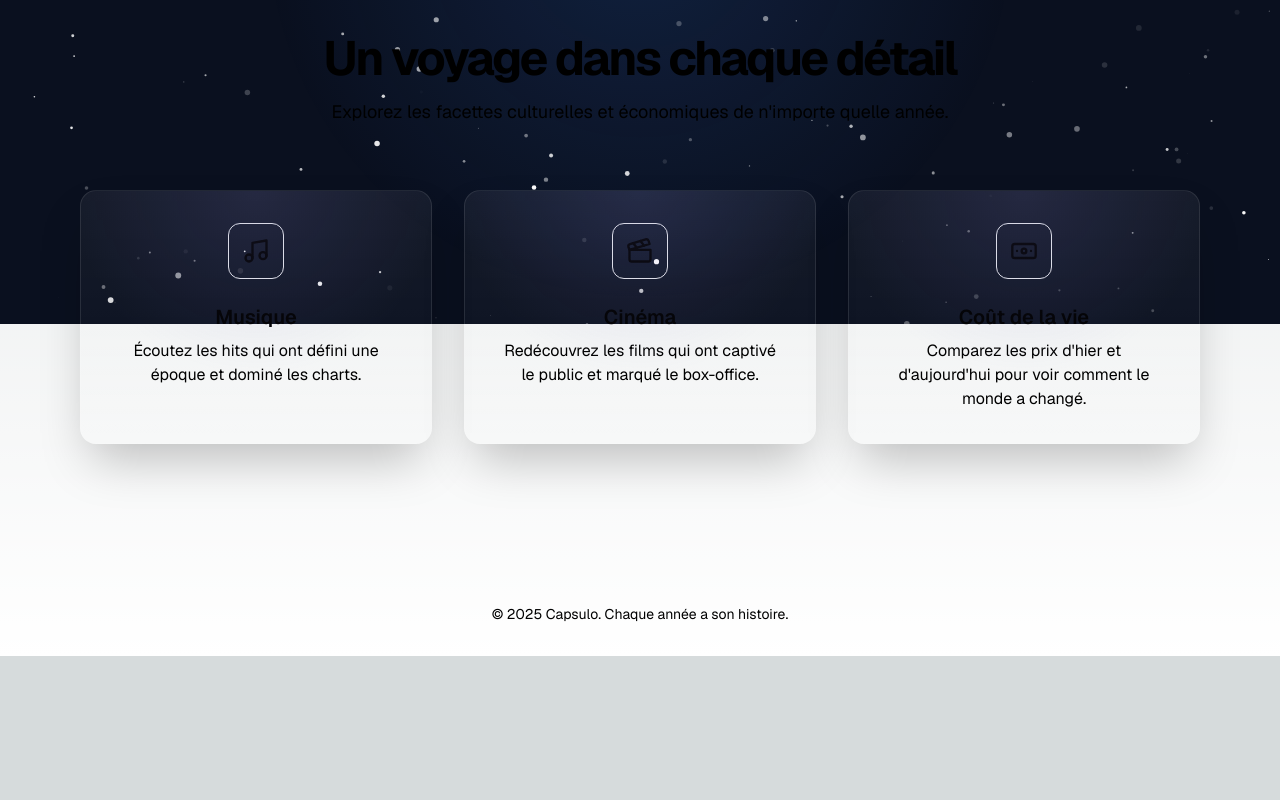
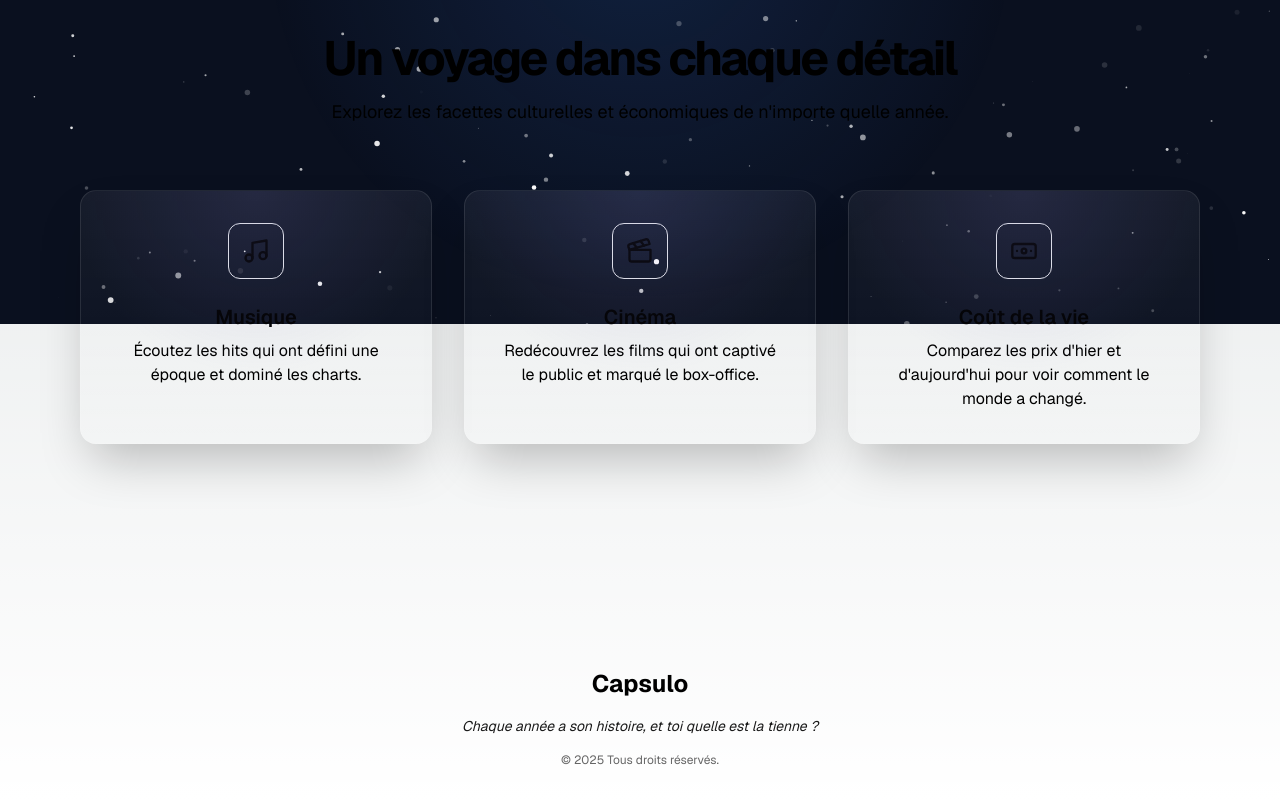
Before and after one commit to HitteAnzo/Capsulo, a Next.js app: page / in a window 1280 px wide. Shown: the part 476-1276 px from the top of the page. Before the commit the page ends 1132 px from the top, so only its background shows below. Built offline with nearby package versions, Linux system fonts and the light colour scheme.

Commit message:
feat: update footer styling and content, modify subtitle in i18n, and change movie title in CSV

```diff
--- a/app/layout.tsx
+++ b/app/layout.tsx
@@ -24,7 +24,7 @@ const dmSerifDisplay = DM_Serif_Display({
 
 export const metadata: Metadata = {
   title: "Capsulo",
-  description: "Explorez musiques, films, mode et prix d'une année donnée.",
+  description: "Explorez musiques, films et prix d'une année donnée.",
 };
 
 export default function RootLayout({
--- a/components/Footer.tsx
+++ b/components/Footer.tsx
@@ -1,16 +1,35 @@
 import React from "react";
+import Link from "next/link";
 
 export default function Footer() {
   const currentYear = new Date().getFullYear();
 
   return (
-    <footer className="w-full py-8">
-      <div className="container mx-auto text-center">
+    <footer
+      className="w-full py-8 mt-16 transition-colors duration-500"
+      style={{ borderColor: 'var(--footer-text-color, hsl(var(--border)))' }}
+    >
+      <div className="container mx-auto flex flex-col items-center gap-4 text-center">
+        <Link
+          href="/"
+          className="font-bold text-2xl transition-colors duration-500"
+          style={{ color: 'var(--footer-text-color, inherit)' }}
+        >
+          Capsulo
+        </Link>
+
         <p
-          className="text-sm transition-colors duration-500"
+          className="text-sm italic max-w-md opacity-90 transition-colors duration-500"
           style={{ color: 'var(--footer-text-color, hsl(var(--muted-foreground)))' }}
         >
-          &copy; {currentYear} Capsulo. Chaque année a son histoire.
+          Chaque année a son histoire, et toi quelle est la tienne ?
+        </p>
+
+        <p
+          className="text-xs opacity-60 transition-colors duration-500"
+          style={{ color: 'var(--footer-text-color, hsl(var(--muted-foreground)))' }}
+        >
+          &copy; {currentYear} Tous droits réservés.
         </p>
       </div>
     </footer>
--- a/lib/i18n.ts
+++ b/lib/i18n.ts
@@ -1,5 +1,5 @@
 const dict: Record<string, string> = {
-  subtitle: "Choisis une année pour explorer événements, musiques, films, prix et tendances.",
+  subtitle: "Entrez une année. Remontez le temps.",
   go: "Voyager",
   changeYear: "Changer d'année",
   loading: "Chargement…",
```
Also changed, not shown: data/movies_boxoffice_fr.csv.
